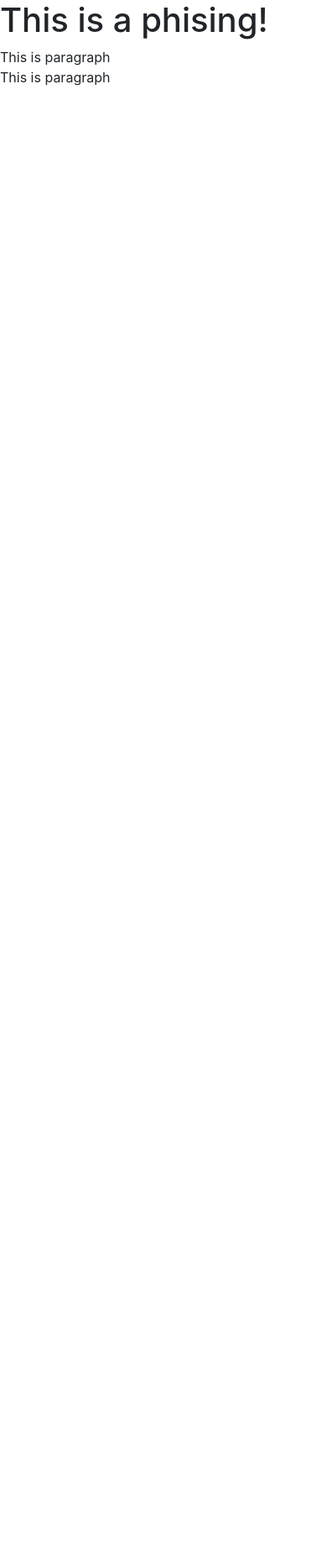
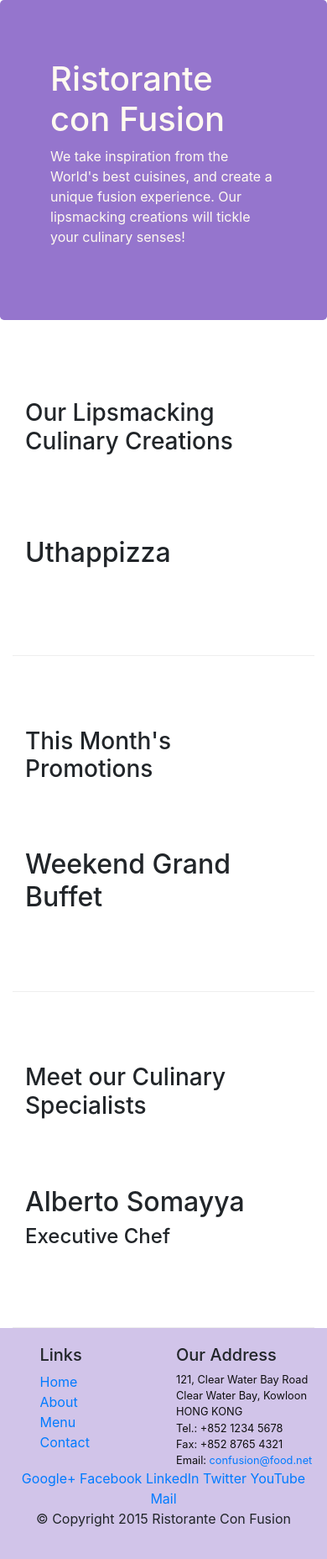
Before and after one commit to chandrayan0011/ReactDemo, a website: page index.html in a window 390 px wide. Shown: the whole page at 84% size. Before the commit the page ends 844 px from the top, so only its background shows below. Drawn offline with nearby package versions, Linux system fonts and the light colour scheme.

Commit message:
Assignment1

```diff
--- /dev/null
+++ b/css/styles.css
@@ -0,0 +1,30 @@
+.row-header{
+    margin:0px auto;
+    padding:0px;
+}
+
+.row-content {
+    margin:0px auto;
+    padding: 50px 0px 50px 0px;
+    border-bottom: 1px ridge;
+    min-height:400px;
+}
+
+.footer{
+    background-color: #D1C4E9;
+    margin:0px auto;
+    padding: 20px 0px 20px 0px;
+}
+
+.jumbotron {
+    padding:70px 30px 70px 30px;
+    margin:0px auto;
+    background: #9575CD ;
+    color:floralwhite;
+}
+
+address{
+    font-size:80%;
+    margin:0px;
+    color:#0f0f0f;
+}
--- a/index.html
+++ b/index.html
@@ -1,4 +1,7 @@
-<html>
+<!DOCTYPE html>
+<html lang="en">
+
+<head>
     <!-- Required meta tags always come first -->
     <meta charset="utf-8">
     <meta name="viewport" content="width=device-width, initial-scale=1, shrink-to-fit=no">
@@ -6,18 +9,107 @@
 
     <!-- Bootstrap CSS -->
     <link rel="stylesheet" href="node_modules/bootstrap/dist/css/bootstrap.min.css">
-    <head>
+    <link href="css/styles.css" rel="stylesheet">
+    <title>Ristorante Con Fusion</title>
+</head>
 
-    </head>
 <body>
-        <h1>
-            This is a phising!
-        </h1>
-        <p1>This is paragraph</p1>
-        <p>This is paragraph</p>
-            <!-- jQuery first, then Popper.js, then Bootstrap JS. -->
-    <script src="node_modules/jquery/dist/jquery.slim.min.js"></script>
+
+    <header class="jumbotron">
+        <div class="container">
+            <div class="row row-header">
+                <div class="col-12 col-sm-8">
+                    <h1>Ristorante con Fusion</h1>
+                    <p>We take inspiration from the World's best cuisines, and create a unique fusion experience. Our lipsmacking creations will tickle your culinary senses!</p>
+                </div>
+                <div class="col col-sm">
+                </div>
+            </div>
+        </div>
+    </header>
+
+    <div class="container">
+        <div class="row row-content align-items-center">
+            <div class="col-sm-4 col-md-3 flex-last">
+                <h3>Our Lipsmacking Culinary Creations</h3>
+            </div>
+            <div class="col-sm col-md flex-first">
+                <h2>Uthappizza</h2>
+                <p class=" d-none d-sm-block">A unique combination of Indian Uthappam (pancake) and Italian pizza, topped with Cerignola olives, ripe vine cherry tomatoes, Vidalia onion, Guntur chillies and Buffalo Paneer.</p>
+            </div>
+        </div>
+
+
+        <div class="row row-content align-items-center">
+            <div class="col-sm-4 col-md-3">
+                <h3>This Month's Promotions</h3>
+            </div>
+            <div class="col-sm col-md">
+                <h2>Weekend Grand Buffet</h2>
+                <p class=" d-none d-sm-block">Featuring mouthwatering combinations with a choice of five different salads, six enticing appetizers, six main entrees and five choicest desserts. Free flowing bubbly and soft drinks. All for just $19.99 per person </p>
+            </div>
+        </div>
+
+        <div class="row row-content align-items-center">
+            <div class="col-sm-4 col-md-3 flex-last">
+                <h3>Meet our Culinary Specialists</h3>
+            </div>
+            <div class="col-sm col-md flex-first">
+                <h2>Alberto Somayya</h2>
+                <h4>Executive Chef</h4>
+                <p class=" d-none d-sm-block">Award winning three-star Michelin chef with wide International experience having worked closely with whos-who in the culinary world, he specializes in creating mouthwatering Indo-Italian fusion experiences. </p>
+            </div>
+        </div>
+    </div>
+
+    <footer class="footer">
+        <div class="container">
+            <div class="row">
+                <div class="col-5 offset-1 col-sm-2">
+                    <h5>Links</h5>
+                    <ul class="list-unstyled">
+                        <li><a href="#">Home</a></li>
+                        <li><a href="#">About</a></li>
+                        <li><a href="#">Menu</a></li>
+                        <li><a href="#">Contact</a></li>
+                    </ul>
+                </div>
+                <div class="col-6 col-sm-5">
+                    <h5>Our Address</h5>
+                    <address>
+		              121, Clear Water Bay Road<br>
+		              Clear Water Bay, Kowloon<br>
+		              HONG KONG<br>
+		              Tel.: +852 1234 5678<br>
+		              Fax: +852 8765 4321<br>
+		              Email: <a href="mailto:confusion@food.net">confusion@food.net</a>
+		           </address>
+                </div>
+                <div class="col col-sm-4 align-self-center">
+                    <div style="text-align:center">
+                        <a href="http://google.com/+">Google+</a>
+                        <a href="http://www.facebook.com/profile.php?id=">Facebook</a>
+                        <a href="http://www.linkedin.com/in/">LinkedIn</a>
+                        <a href="http://twitter.com/">Twitter</a>
+                        <a href="http://youtube.com/">YouTube</a>
+                        <a href="mailto:">Mail</a>
+                    </div>
+                </div>
+           </div>
+           <div class="row justify-content-center">
+                <div class="col-auto">
+                    <p>© Copyright 2015 Ristorante Con Fusion</p>
+                </div>
+           </div>
+        </div>
+    </footer>
+
+    <!-- jQuery first, then Tether, then Bootstrap JS. -->
+    <!-- Bootsrap beta 4 replaced Tether with Popper -->
+    <script src="node_modules/jquery/dist/jquery.min.js"></script>
     <script src="node_modules/popper.js/dist/umd/popper.min.js"></script>
     <script src="node_modules/bootstrap/dist/js/bootstrap.min.js"></script>
+
 </body>
+
 </html>
```
Also changed, not shown: aboutus.html (added, +116 -0 lines), 1 other file. Lines whose indentation alone changed are shown as unchanged.
